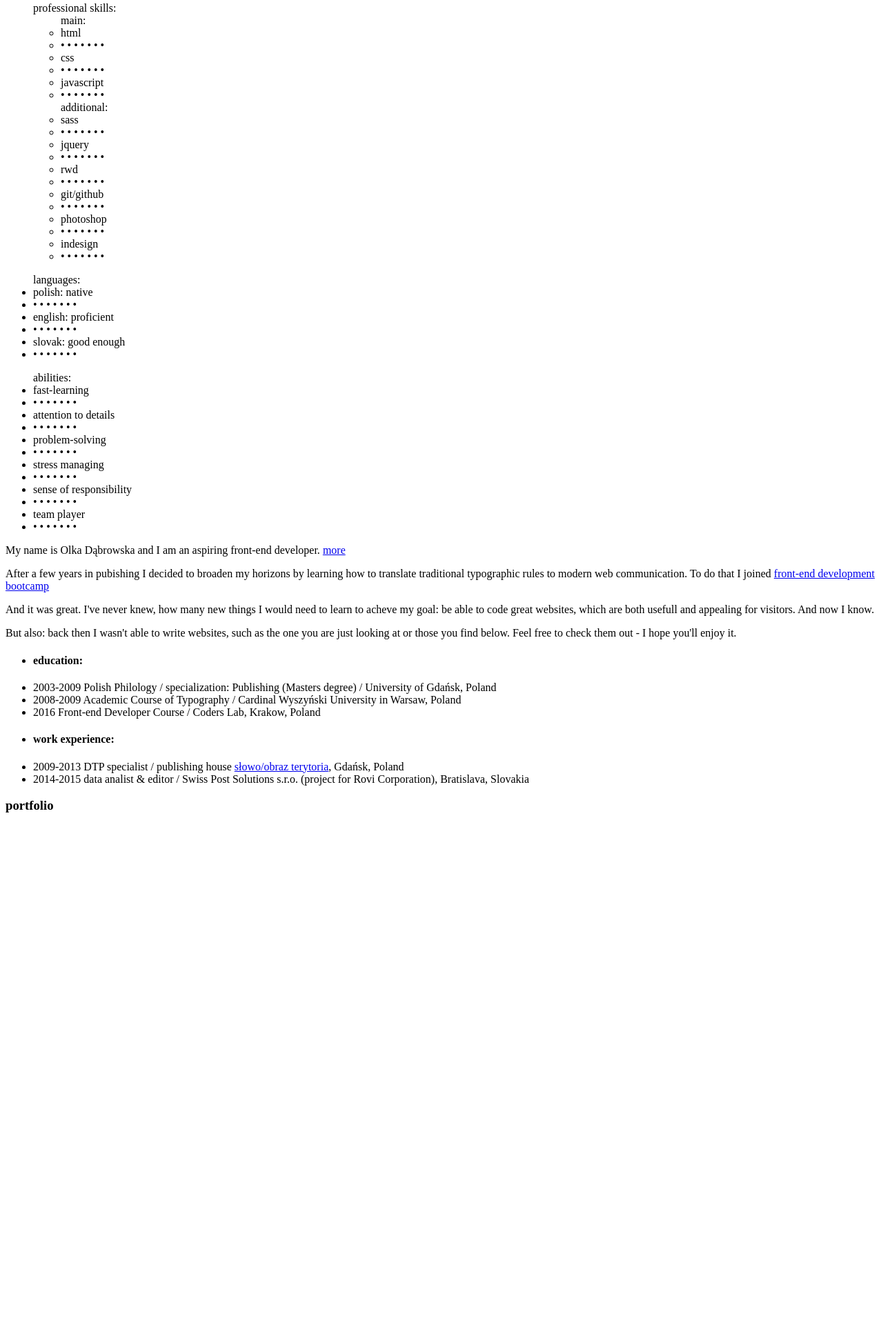
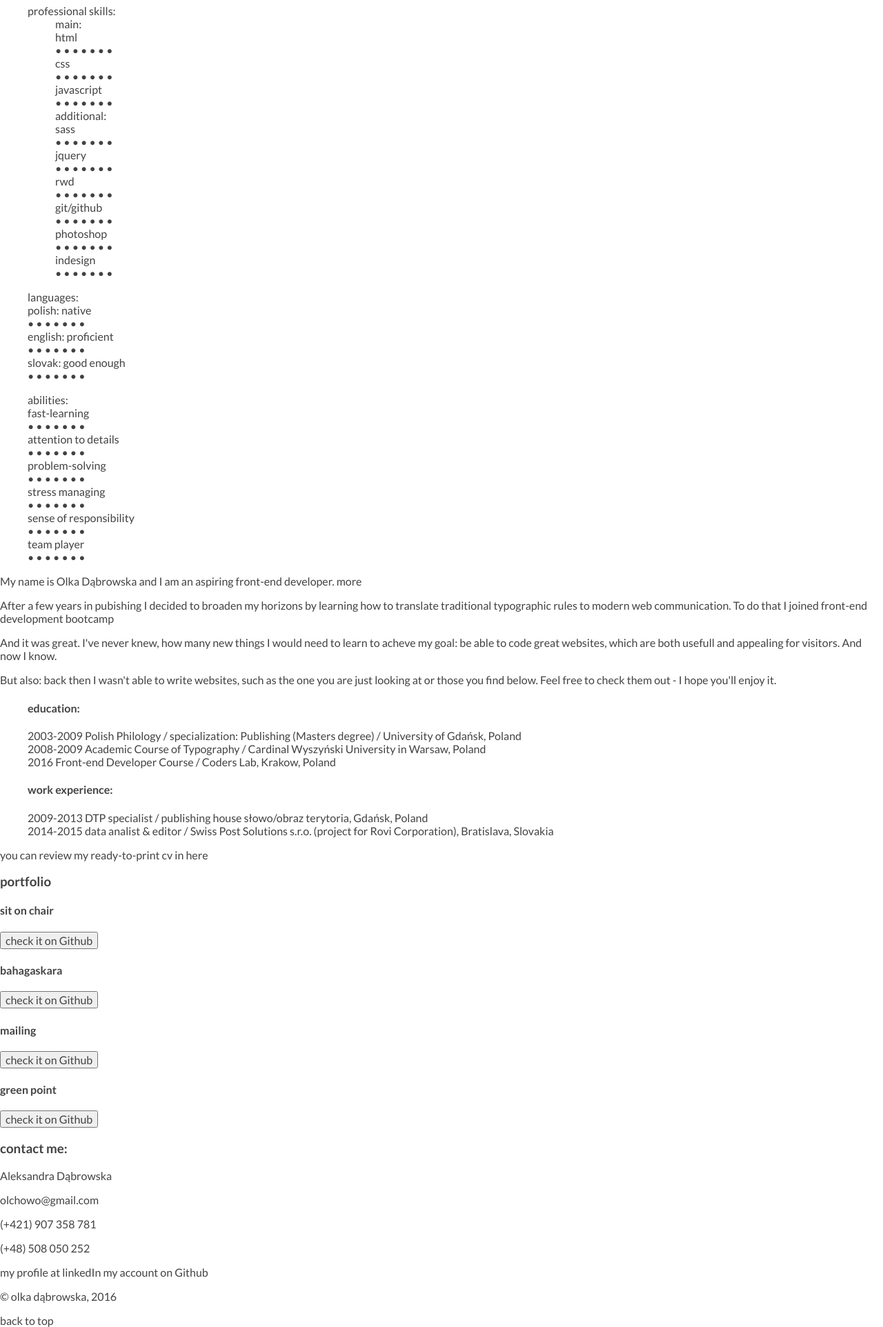
Before and after one commit to olchowo/my-portfolio, a plain HTML site: page index.html in a window 1280 px wide. Shown: the part 126-2050 px from the top of the page at 69% size. Before the commit the page ends 1324 px from the top, so only its background shows below. Drawn offline with nearby package versions, Linux system fonts and the light colour scheme; files that its build step writes are made by us from their sources.

Commit message:
finished index, colors in varia, some generals

```diff
--- a/index.html
+++ b/index.html
@@ -5,7 +5,7 @@
 	<head>
 		<meta charset="utf-8">
 		<meta name="viewport" content="width=device-width, initial-csale=1.0">
-
+		<link href='https://fonts.googleapis.com/css?family=Lato:400,400italic,700italic,700&subset=latin,latin-ext' rel='stylesheet' type='text/css'>
 		<link rel="stylesheet" href="css/style.css">
 		<script   src="https://code.jquery.com/jquery-2.2.2.min.js"   integrity="sha256-36cp2Co+/62rEAAYHLmRCPIych47CvdM+uTBJwSzWjI="   crossorigin="anonymous"></script>
 		<script src="js/app.js"></script>
@@ -13,9 +13,9 @@
 	</head>
 
 	<body>
-		<header class="main-header main-width">
+		<header id="s1" class="main-header">
 			<div class="top-logo"></div>
-			<nav class="top-nav">
+			<nav class="top-nav main-width">
 				<div class="menu-icon"></div>
 				<ul>
 					<li><a href="#s2">about me</a></li>
@@ -25,7 +25,7 @@
 			</nav>
 		</header>
 
-		<section id="s2">
+		<section id="s2" class="main-width">
 			<h3>about me</h3>
 			<div class="aside">
 				<ul class="skills">professional skills:
@@ -84,26 +84,60 @@
 				</div>
 				<ul class="about-edu">
 					<li><h4>education:</h4></li>
-					<li>2003-2009  Polish Philology / specialization: Publishing (Masters degree) / University of Gdańsk, Poland</li>
-					<li>2008-2009  Academic Course of Typography / Cardinal Wyszyński University in Warsaw, Poland</li>
-					<li>2016  Front-end Developer Course / Coders Lab, Krakow, Poland</li>
+					<li>2003-2009 Polish Philology / specialization: Publishing (Masters degree) / University of Gdańsk, Poland</li>
+					<li>2008-2009 Academic Course of Typography / Cardinal Wyszyński University in Warsaw, Poland</li>
+					<li>2016 Front-end Developer Course / Coders Lab, Krakow, Poland</li>
 				</ul>
 				<ul class="about-work">
 					<li><h4>work experience:</h4></li>
-					<li>2009-2013  DTP specialist / publishing house <a href="http://terytoria.com.pl/">słowo/obraz terytoria</a>, Gdańsk, Poland</li>
-					<li>2014-2015  data analist &amp; editor / Swiss Post Solutions s.r.o. (project for Rovi Corporation), Bratislava, Slovakia</li>
+					<li>2009-2013 DTP specialist / publishing house <a href="http://terytoria.com.pl/">słowo/obraz terytoria</a>, Gdańsk, Poland</li>
+					<li>2014-2015 data analist &amp; editor / Swiss Post Solutions s.r.o. (project for Rovi Corporation), Bratislava, Slovakia</li>
 				</ul>
 			</div>
+			<p>you can review my ready-to-print cv <a href="#">in here</a></p>
 		</section>
 
-		<section id="s3">
+		<section id="s3" class="main-width">
 			<h3>portfolio</h3>
 			<div class="pf-items">
 				<article>
-
+					<h4>sit on chair</h4>
+					<button>check it on Github</button>
+				</article>
+				<article>
+					<h4>bahagaskara</h4>
+					<button>check it on Github</button>
+				</article>
+				<article>
+					<h4>mailing</h4>
+					<button>check it on Github</button>
+				</article>
+				<article>
+					<h4>green point</h4>
+					<button>check it on Github</button>
 				</article>
 			</div>
 		</section>
 
+		<section id="s4" class="main-width">
+			<h3>contact me:</h3>
+			<div class="contact">
+				<p>Aleksandra Dąbrowska</p>
+				<!-- before: e-mail icon --><p>olchowo@gmail.com</p>
+				<!-- before: mobile icon --><p>&#40;+421&#41; 907 358 781</p>
+				<p>&#40;+48&#41; 508 050 252</p>
+				<!-- before: linkedIn icon --><a href="http://sk.linkedin.com/in/olkadabrowska
+">my profile at linkedIn
+</a>
+				<!-- before: Github icon --><a href="https://github.com/olchowo">my account on Github</a>
+			</div>
+		</section>
+
+		<footer>
+			<div class="footer-content  main-width">
+				<p>&copy; olka dąbrowska, 2016</p>
+				<a href="#s1">back to top</a>
+			</div>
+		</footer>
 	</body>
 </html>
--- a/scss/partials/_generals.scss
+++ b/scss/partials/_generals.scss
@@ -0,0 +1,17 @@
+* {
+	font-family: 'Lato', 'Tahoma', sans-serif;
+	font-size: 12;
+	color: $dgray;
+}
+
+ul {
+	list-style: none;
+}
+
+a {
+	text-decoration: none;
+
+	&:hover {
+		color: $orange;
+	}
+}
--- a/scss/partials/_varia.scss
+++ b/scss/partials/_varia.scss
@@ -0,0 +1,13 @@
+/* colors */
+
+$orange: #ff6d00;
+$red: #e53935;
+$pink: #e91e63;
+$berry: #ad1457;
+
+$lgray: #bdbdbd;
+$mgray: #757575;
+$dgray: #424242;
+
+
+/* background gradient */
--- a/scss/style.scss
+++ b/scss/style.scss
@@ -0,0 +1,8 @@
+@import "partials/normalize";
+@import "partials/varia";
+@import "partials/generals";
+@import "partials/s1-header";
+@import "partials/s2-about";
+@import "partials/s3-portfolio";
+@import "partials/s4-contact";
+@import "partials/s5-footer";
```
Also changed, not shown: scss/partials/_colors.scss (deleted), scss/partials/_s1-header.scss (added), scss/partials/_s2-about.scss (added), scss/partials/_s3-portfolio.scss (added), scss/partials/_s4-contact.scss (added), scss/partials/_s5-footer.scss (added).
